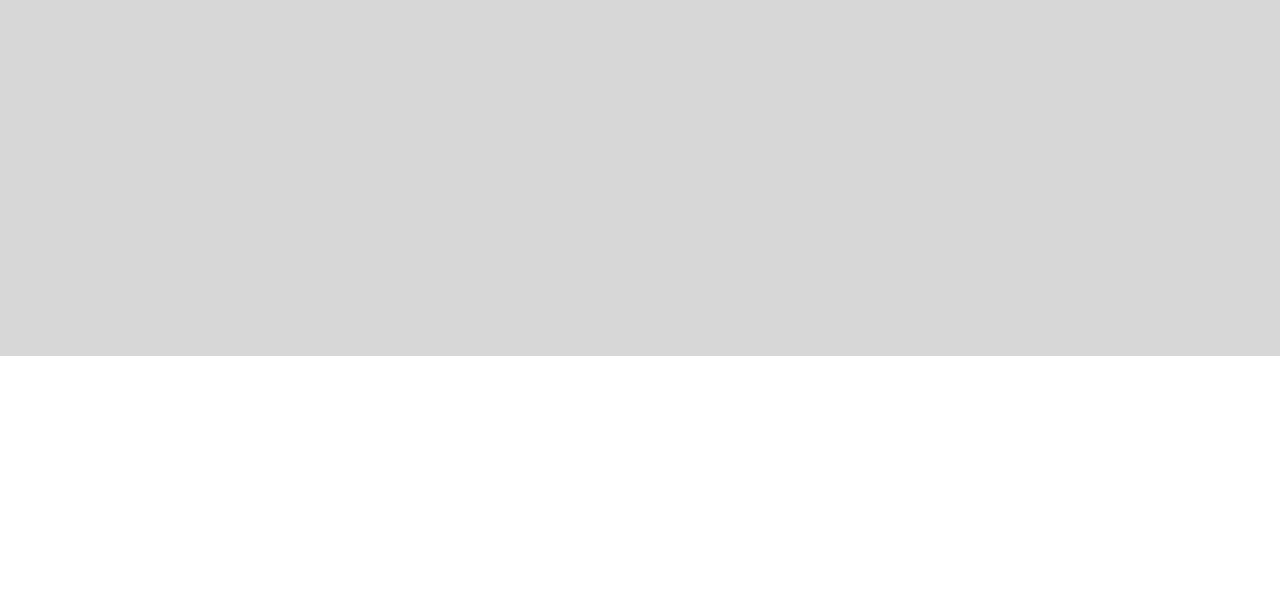
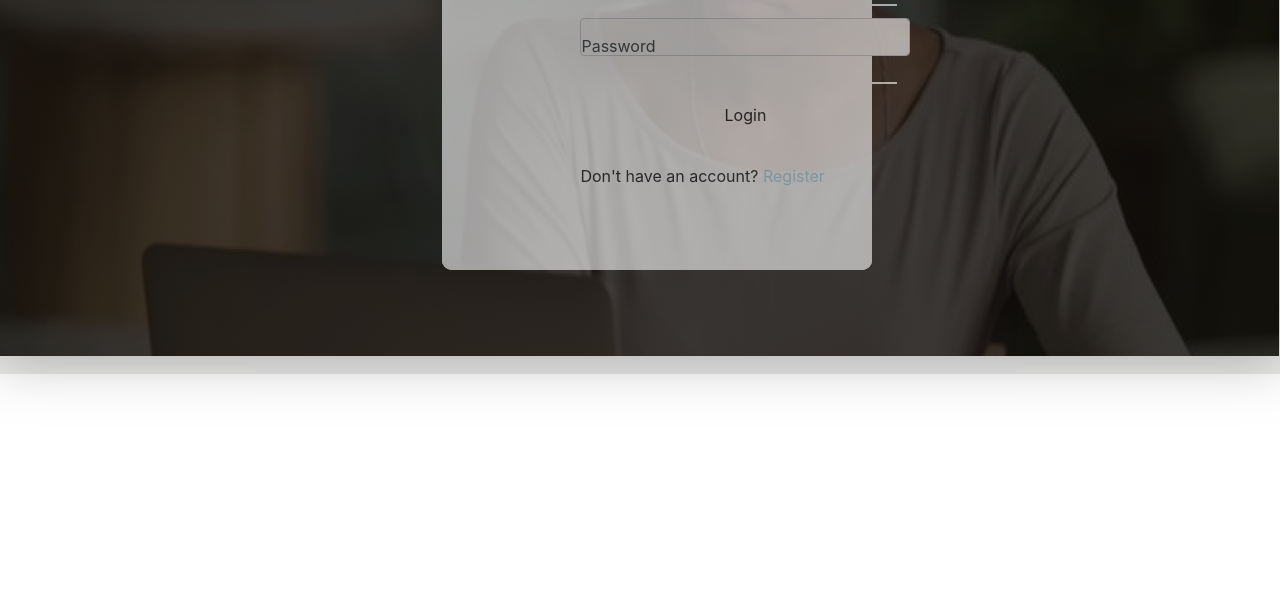
Before and after one commit to MalarvizhiM29/Tracker-Website, a plain HTML site: page login/index.html in a window 1280 px wide. Shown: the part 353-949 px from the top of the page. Drawn offline with nearby package versions, Linux system fonts and the light colour scheme.

Commit message:
Third commit

```diff
--- a/login/index.html
+++ b/login/index.html
@@ -31,13 +31,38 @@
             </div>
 
             <!-- login -->
-            <div class="form-7">
-                <div class="sign-up group"></div>
-                <div class="g7080 group"></div>
-                <div class="g7101 group"></div>
-                <div class="g7100"></div>
-                <h3 class="sign-up-txt">Log In</h3>
+            <div class="sign-in">
+                <div class="form-7">
+                    <div class="sign-up group"></div>
+                    <div class="g7080 group"></div>
+                    <div class="g7101 group"></div>
+                    <h3 class="sign-up-txt">Log In</h3>
+                    <div class="placeholder">
+                         <div class="g7100">
+                            <form>
+
+                                <div class="form-control">
+                                    <input type="text" required>
+                                    <label for="Email">Email</label>
+                                </div>
+
+                                <div class="form-control">
+                                    <input type="text" required>
+                                    <label for="Password">Password</label>
+                                </div>
+
+                                <button class="btn">Login</button>
+
+                                <div class="text">Don't have an account? <a href="#" class="link">Register</a></div>
+
+
+                            </form>
+                         </div>
+                    </div>
+
+                </div>
             </div>
+
 
         </div>
     </section>
--- a/login/styles.css
+++ b/login/styles.css
@@ -96,6 +96,29 @@
 
 
 /* login */
+
+.sign-in{
+    position: absolute;
+width: 1441px;
+height: 637px;
+left: -1px;
+top: 72px;
+
+filter: drop-shadow(0px 5px 27px rgba(0, 0, 0, 0.25));
+
+
+position: absolute;
+width: 100%;
+height: 636px;
+left: -1px;
+top: 73px;
+
+background: linear-gradient(0deg, rgba(0, 0, 0, 0.5), rgba(0, 0, 0, 0.5)), url(image.png);
+
+
+
+}
+
 .form-7{
     position: absolute;
     left: 0%;
@@ -104,6 +127,14 @@
     bottom: 25.29%;
 
     background: rgba(60, 57, 55, 0.2);
+
+    position: absolute;
+left: -1.45%;
+right: -1.45%;
+top: 0%;
+bottom: -2.9%;
+
+opacity: 0.6;
 }
 
 /* .sign-up{
@@ -121,21 +152,33 @@
     height: 459px;
     left: 505px;
     top: 89px;
+
+    position: absolute;
+left: 35.07%;
+right: 35.07%;
+top: 13.97%;
+bottom: 13.97%;
+
+
+background: #FFFFFF;
+border-radius: 10px;
 }
 
 .g7100{
-    position: absolute;
+    position: relative;
     width: 330px;
     height: 307px;
-    left: 555px;
-    top: 164px;
+    left: 600px;
+    top: 200px;
 }
+
+
 
 .sign-up-txt{
     position: absolute;
-    left: 580px;
+    left: 600px;
     right: 660px;
-    top: 164px;
+    top: 155px;
     bottom: 421px;
 
     font-family: 'DM Sans';
@@ -149,3 +192,87 @@
 
     color: #1E0E62;
 }
+
+
+
+
+
+
+
+.heading{
+    text-align: center;
+    margin-bottom: 30px;
+}
+
+.btn{
+    cursor: pointer;
+    display: inline-block;
+    width: 100%;
+    background: #6496EB;
+    border: 0;
+    padding: 15px;
+    font-family: inherit;
+    font-size: 16px;
+    border-radius: 10px;
+}
+
+.btn:focus{
+    outline: 0;
+}
+
+.btn:active{
+    transform: scale(0.98);
+}
+
+.text{
+    margin-top: 30px;
+}
+
+.link{
+    text-decoration: none;
+    color: lightblue;
+}
+
+.form-control{
+    position: relative;
+    margin: 20px 0 40px;
+    width:300px;
+}
+
+.form-control input{
+    background-color: transparent;
+    border:0;
+    border-bottom: 2px #fff solid;
+    display: block;
+    width: 100%;
+    padding: 15px 0;
+    font-size: 18px;
+    color: #fff;
+}
+
+
+.form-control input:focus,
+.form-control input:valid{
+    outline: 0;
+    border-bottom: lightblue;
+}
+
+.form-control label{
+    position: absolute;
+    top: 15px;
+    left: 0;
+    pointer-events: none;
+}
+
+.form-control label span{
+    display: inline-block;
+    font-size: 18px;
+    min-width: 5px;
+    transition: 0.3s cubic-bezier(0.68,-0.55,0.265,1.55);
+}
+
+.form-control input:focus +label span,
+.form-control input:valid +label span{
+    color: lightblue;
+    transform: translateY(-30px);
+}
```
Also changed, not shown: login/Picture1.png (deleted), login/image.png (added).
